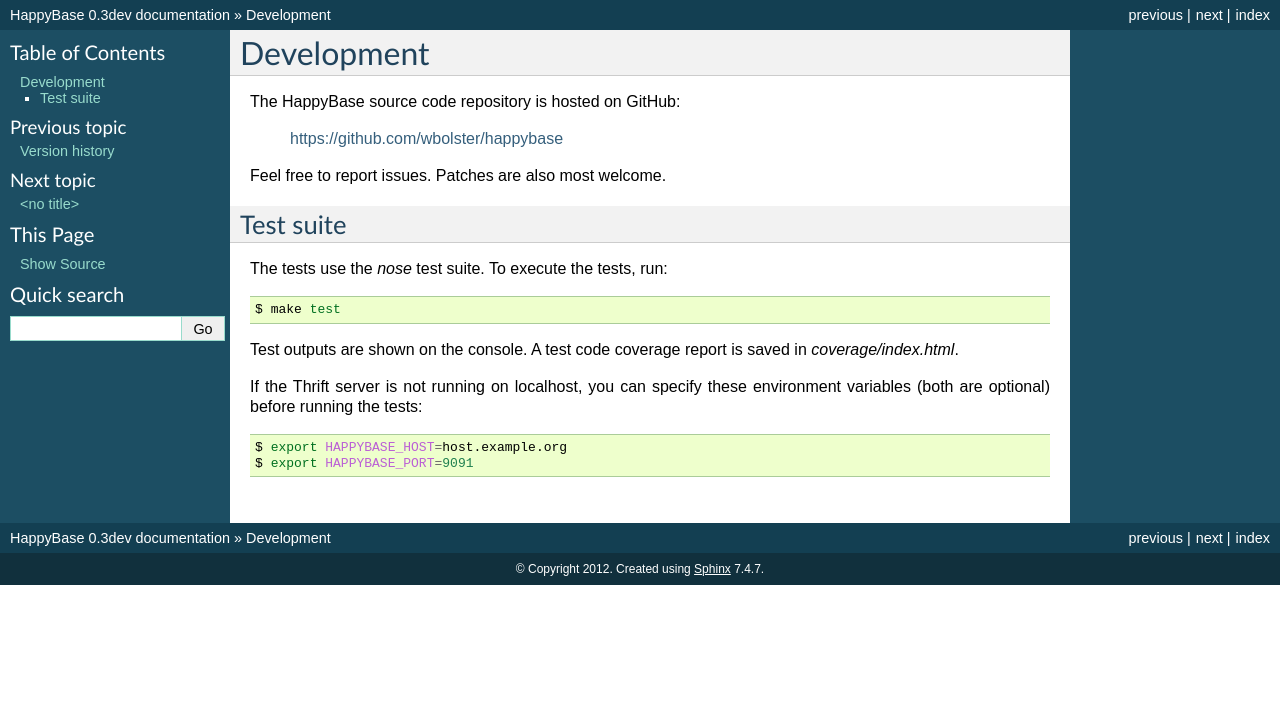
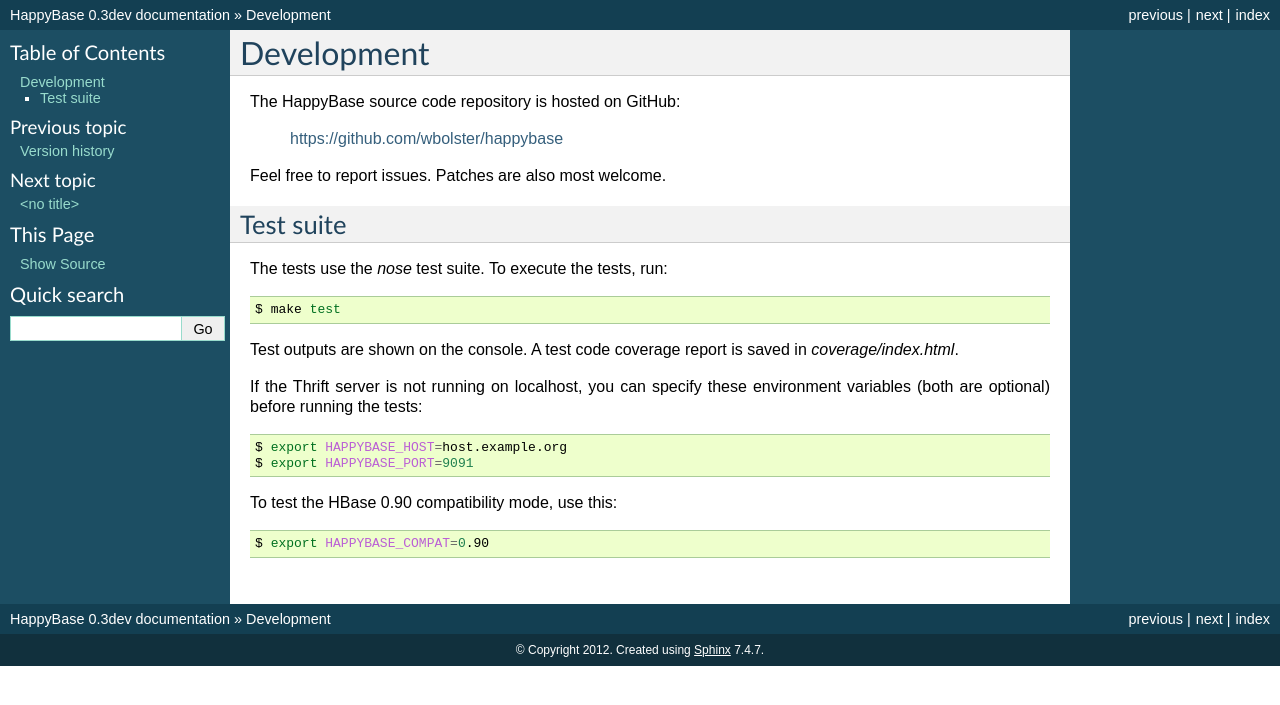
Before and after one commit to python-happybase/happybase, a Sphinx documentation site: the page built from doc/development.rst, in a window 1280 px wide. Shown: the top 705 px of the page. Built offline with Sphinx 7.4.7, drawn with Linux system fonts in a browser that asks for light colours; pages that are not in the unit, such as notebooks, are missing from menus.

Commit message:
Mention compatibility tests in development docs

```diff
--- a/doc/development.rst
+++ b/doc/development.rst
@@ -30,4 +30,10 @@
    $ export HAPPYBASE_HOST=host.example.org
    $ export HAPPYBASE_PORT=9091
 
+To test the HBase 0.90 compatibility mode, use this:
+
+.. code-block:: sh
+
+   $ export HAPPYBASE_COMPAT=0.90
+
 .. vim: set spell spelllang=en:
```
